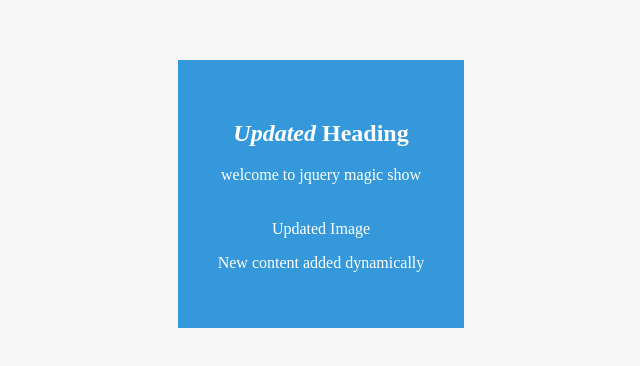
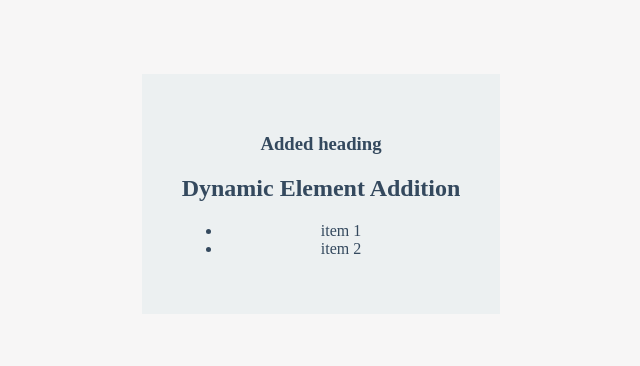
Before and after one commit to muhammadmueenarif/Complete-Jquery-course-from-Beginners-to-Advance, a website: page index.html in a window 1280 px wide. Shown: the part 206-572 px from the top of the page, without its empty margins (319-959 px from the left). Drawn offline with nearby package versions, Linux system fonts and the light colour scheme.

Commit message:
add elements

```diff
--- a/index.html
+++ b/index.html
@@ -14,9 +14,11 @@
     </script>
 
        <div id="contentContainer">
-        <h2>Content changing with jquery</h2>
-        <p id="sampleText">Kashan Moin Here</p>
-        <img src="sample.jpg" alt="" id="sampleImg">
+        <h2>Dynamic Element Addition</h2>
+        <ul id="dyncamiList">
+            <li>item 1</li>
+            <li>item 2</li>
+        </ul>
        </div>
 
 </body>
--- a/main.js
+++ b/main.js
@@ -1,8 +1,9 @@
 $(document).ready(function () {
-    $('#sampleText').text('welcome to jquery magic show');
-    $('#contentContainer').append('<p>New content added dynamically</p>');
-    $('#contentContainer h2').html('<em>Updated</em> Heading');
-    $('#sampleImg').attr('alt', 'Updated Image');
+    $('#dynamicList').append('<li>New item</li>');
 
+    var newItemArray = ['item 3', 'item 4', 'item 5'];
+    $.each(newItemArray, function (index, value) {
+        $('#dynamicList').append('<li>' + value + '</li>')
+    });
+    $('#contentContainer').prepend('<h3>Added heading</h3>');
 });
-//remember to use your own image
--- a/style.css
+++ b/style.css
@@ -18,12 +18,15 @@ body {
 #contentContainer {
     text-align: center;
     padding: 40px;
-    background-color: #3498db;
-    color: white;
+    background-color: #ecf0f1;
+    color: #34495e;
 }
 
-#sampleImg {
-    width: 300px;
-    height: auto;
-    margin-top: 20px;
+#dynamicList {
+    list-style: none;
+    padding: 0;
 }
+
+#dynamicList li{
+    margin: 5px 0;
+}
```
Also changed, not shown: readme.txt.
